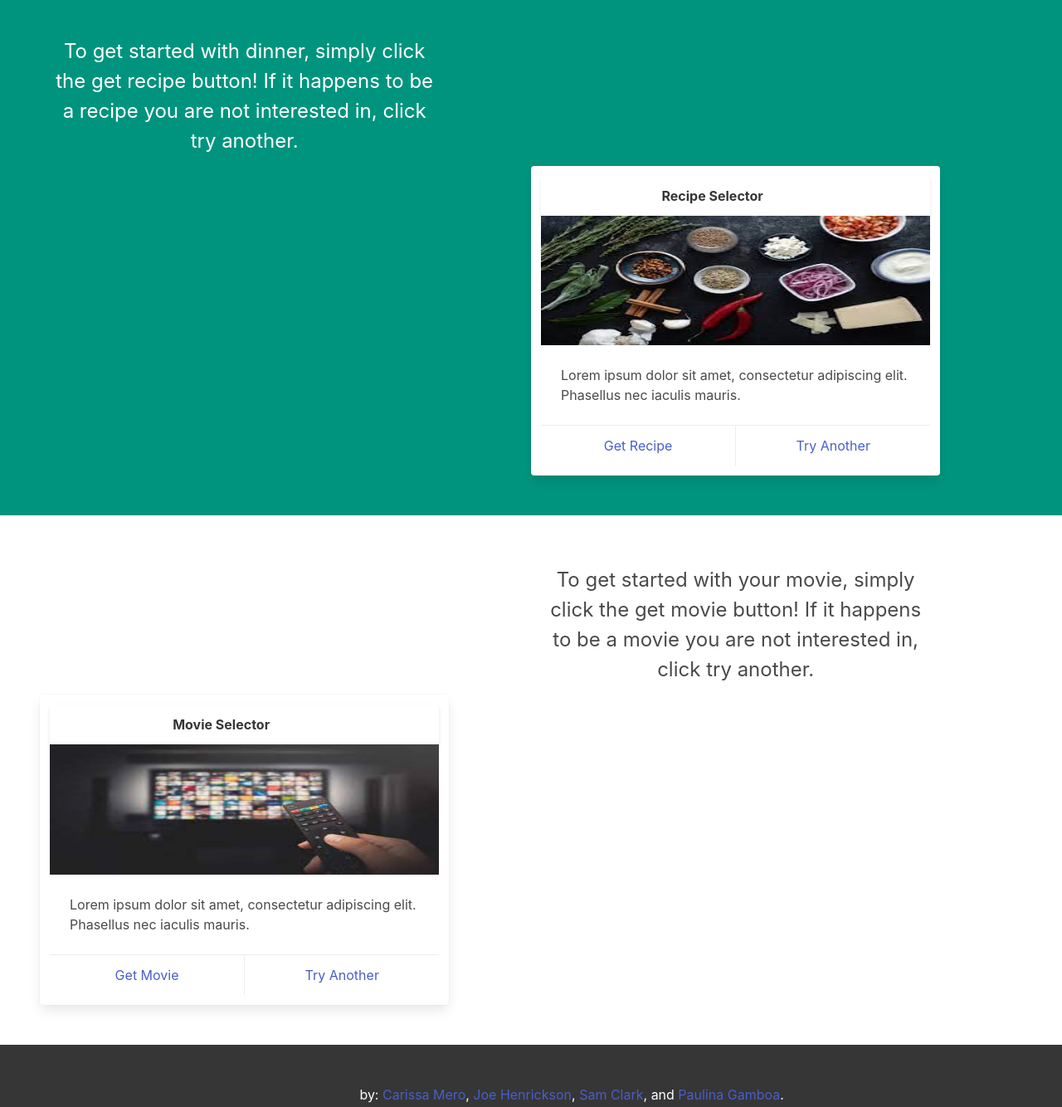
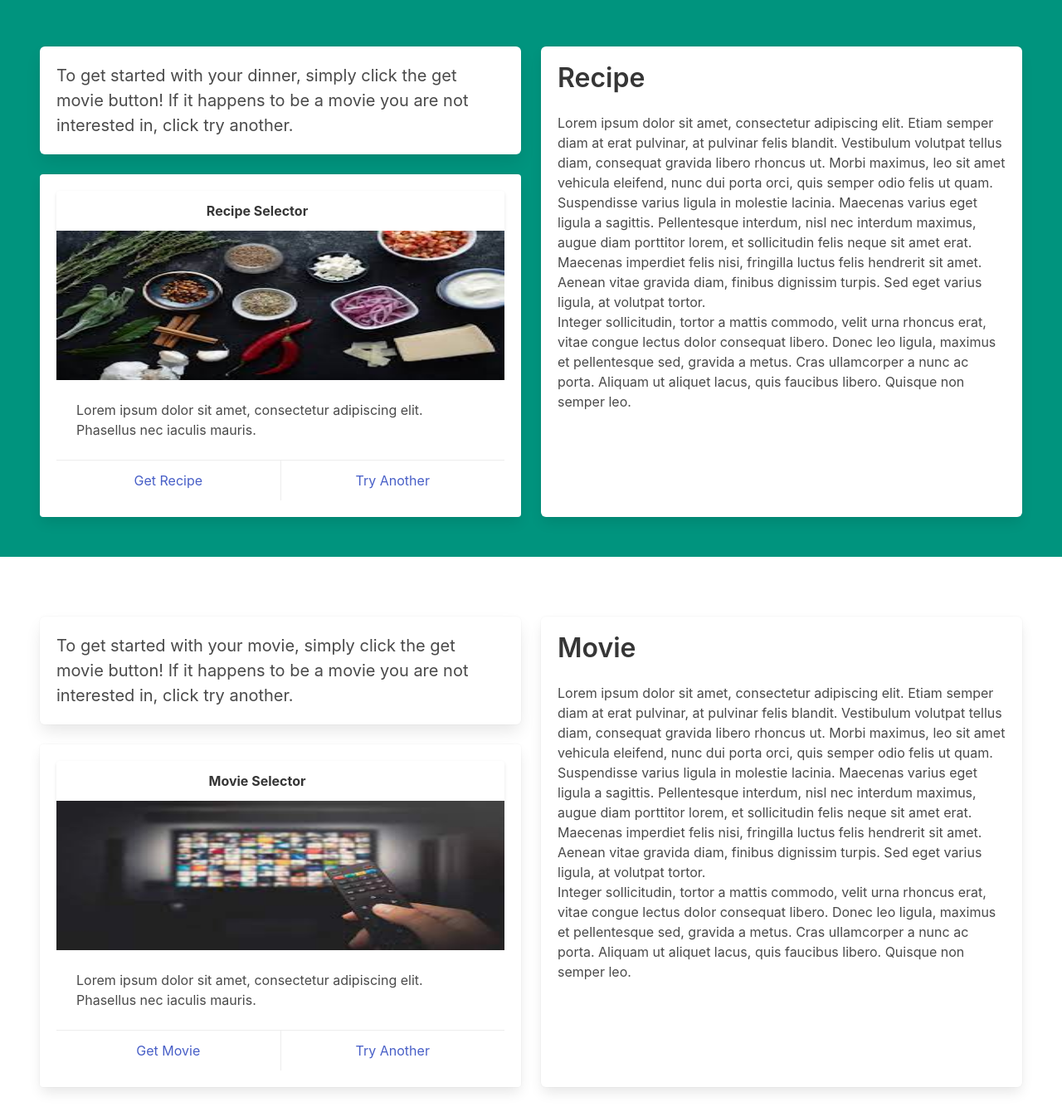
Before and after one commit to pgamboa322/project1, a plain HTML site: page index.html in a window 1280 px wide. Shown: the part 1220-2554 px from the top of the page at 83% size. Drawn offline with nearby package versions, Linux system fonts and the light colour scheme.

Commit message:
added tiles

```diff
--- a/index.html
+++ b/index.html
@@ -51,12 +51,15 @@
       <!-- Dinner section-->
     <section class="section is-small has-background-primary-dark has-text-grey-darker" id="dinner">
         <div class="column is-5 has-text-white is-size-4 has-text-centered">
-            <h2>To get started with dinner, simply click the get recipe button! If it happens to be
-                a recipe you are not interested in, click try another.
-            </h2>
+        </div>
+        <div class="tile is-ancestor">
+            <div class="tile is-6 is-vertical is-parent">
+              <div class="tile is-child box is-size-5">
+                <p>To get started with your dinner, simply click the get movie button! If it happens to be
+                    a movie you are not interested in, click try another.</p>
               </div>
         <!-- recipe selector-->
-        <div class="card column is-5 is-offset-6">
+        <div class="tile is-child box card">
             <header class="card-header">
               <p class="card-header-title is-centered">
                 Recipe Selector
@@ -83,17 +86,29 @@
               <a href="#" class="card-footer-item">Try Another</a>
             </footer>
           </div>
+        </div>
+        <div class="tile is-parent">
+            <div class="tile is-child box">
+                <p class="title">Recipe</p>
+                <p>Lorem ipsum dolor sit amet, consectetur adipiscing elit. Etiam semper diam at erat pulvinar, at pulvinar felis blandit. Vestibulum volutpat tellus diam, consequat gravida libero rhoncus ut. Morbi maximus, leo sit amet vehicula eleifend, nunc dui porta orci, quis semper odio felis ut quam.</p>
+                <p>Suspendisse varius ligula in molestie lacinia. Maecenas varius eget ligula a sagittis. Pellentesque interdum, nisl nec interdum maximus, augue diam porttitor lorem, et sollicitudin felis neque sit amet erat. Maecenas imperdiet felis nisi, fringilla luctus felis hendrerit sit amet. Aenean vitae gravida diam, finibus dignissim turpis. Sed eget varius ligula, at volutpat tortor.</p>
+                <p>Integer sollicitudin, tortor a mattis commodo, velit urna rhoncus erat, vitae congue lectus dolor consequat libero. Donec leo ligula, maximus et pellentesque sed, gravida a metus. Cras ullamcorper a nunc ac porta. Aliquam ut aliquet lacus, quis faucibus libero. Quisque non semper leo.</p>
+            </div>
+        </div>
+    </div>
     </section>
 
       <!-- Movie section-->
       <section class="section is-small" id="movie">
         <div class="is-size-4 has-text-centered column is-5 is-offset-6">
-            <h2>To get started with your movie, simply click the get movie button! If it happens to be
-                a movie you are not interested in, click try another.
-            </h2>
         </div>
-        <!-- Movie selector-->
-        <div class="card column is-5">
+        <div class="tile is-ancestor">
+            <div class="tile is-6 is-vertical is-parent">
+              <div class="tile is-child box is-size-5">
+                <p>To get started with your movie, simply click the get movie button! If it happens to be
+                    a movie you are not interested in, click try another.</p>
+              </div>
+              <div class="tile is-child box card">
                 <header class="card-header">
                   <p class="card-header-title is-centered">
                     Movie Selector
@@ -120,6 +135,16 @@
                   <a href="#" class="card-footer-item">Try Another</a>
                 </footer>
               </div>
+            </div>
+            <div class="tile is-parent">
+              <div class="tile is-child box">
+                <p class="title">Movie</p>
+                <p>Lorem ipsum dolor sit amet, consectetur adipiscing elit. Etiam semper diam at erat pulvinar, at pulvinar felis blandit. Vestibulum volutpat tellus diam, consequat gravida libero rhoncus ut. Morbi maximus, leo sit amet vehicula eleifend, nunc dui porta orci, quis semper odio felis ut quam.</p>
+                <p>Suspendisse varius ligula in molestie lacinia. Maecenas varius eget ligula a sagittis. Pellentesque interdum, nisl nec interdum maximus, augue diam porttitor lorem, et sollicitudin felis neque sit amet erat. Maecenas imperdiet felis nisi, fringilla luctus felis hendrerit sit amet. Aenean vitae gravida diam, finibus dignissim turpis. Sed eget varius ligula, at volutpat tortor.</p>
+                <p>Integer sollicitudin, tortor a mattis commodo, velit urna rhoncus erat, vitae congue lectus dolor consequat libero. Donec leo ligula, maximus et pellentesque sed, gravida a metus. Cras ullamcorper a nunc ac porta. Aliquam ut aliquet lacus, quis faucibus libero. Quisque non semper leo.</p>
+              </div>
+            </div>
+          </div>
     </section>
 
     <!-- footer -->
```
Lines whose indentation alone changed are shown as unchanged.
